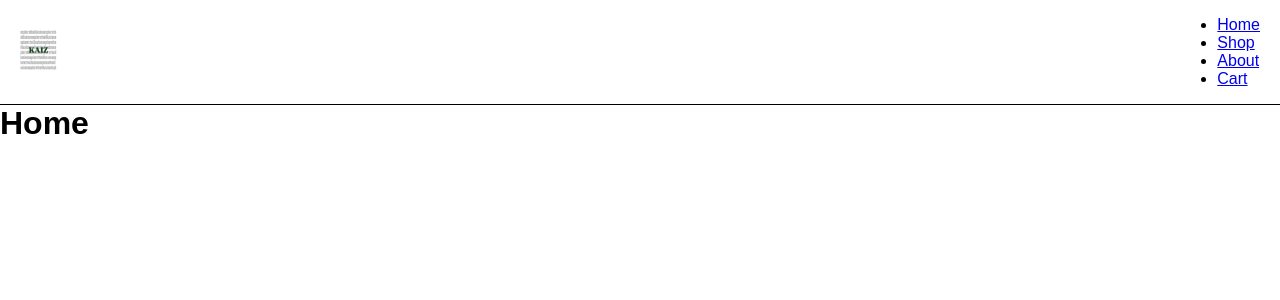
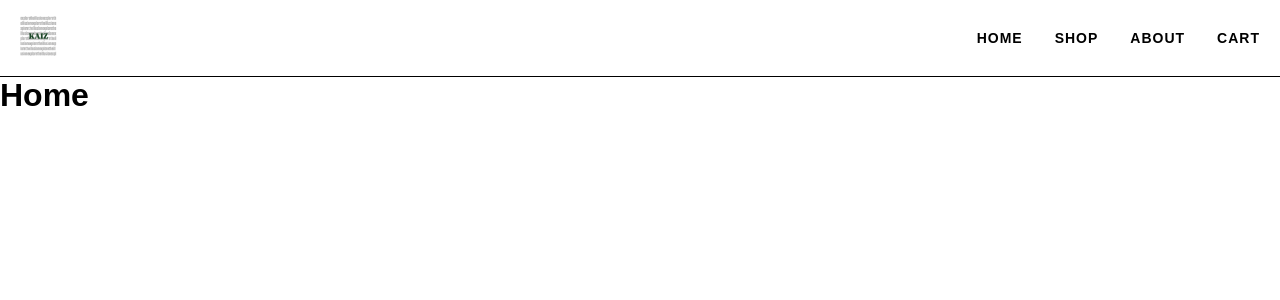
Before and after one commit to Rairohan/Kaiz.clo, a React (Vite) app: page / in a window 1280 px wide. Shown: the top 300 px of the page. Built offline with nearby package versions, Linux system fonts and the light colour scheme.

Commit message:
css not loading fixed

```diff
--- a/src/components/Navbar.jsx
+++ b/src/components/Navbar.jsx
@@ -1,7 +1,7 @@
 import { useState } from "react";
 import { Link } from "react-router-dom";
 import logo from '../assets/Logo.png';
-import '/src/styles/Navbar.css';
+import '../styles/Navbar.css';
 export default function Navbar(){
     const [isOpen,setIsOpen]= useState(false);
 
@@ -16,7 +16,7 @@ export default function Navbar(){
              >
             {isOpen ? '✕' : '☰'}
             </button>
-            <ul className={`nav-link ${isOpen ? 'open':''}`}>
+            <ul className={`nav-links ${isOpen ? 'open':''}`}>
                 <li><Link to="/" onClick={() => setIsOpen(false)}>Home</Link></li>
                 <li><Link to="/shop" onClick={() => setIsOpen(false)}>Shop</Link></li>
                 <li><Link to="/about" onClick={() => setIsOpen(false)}>About</Link></li>
```
